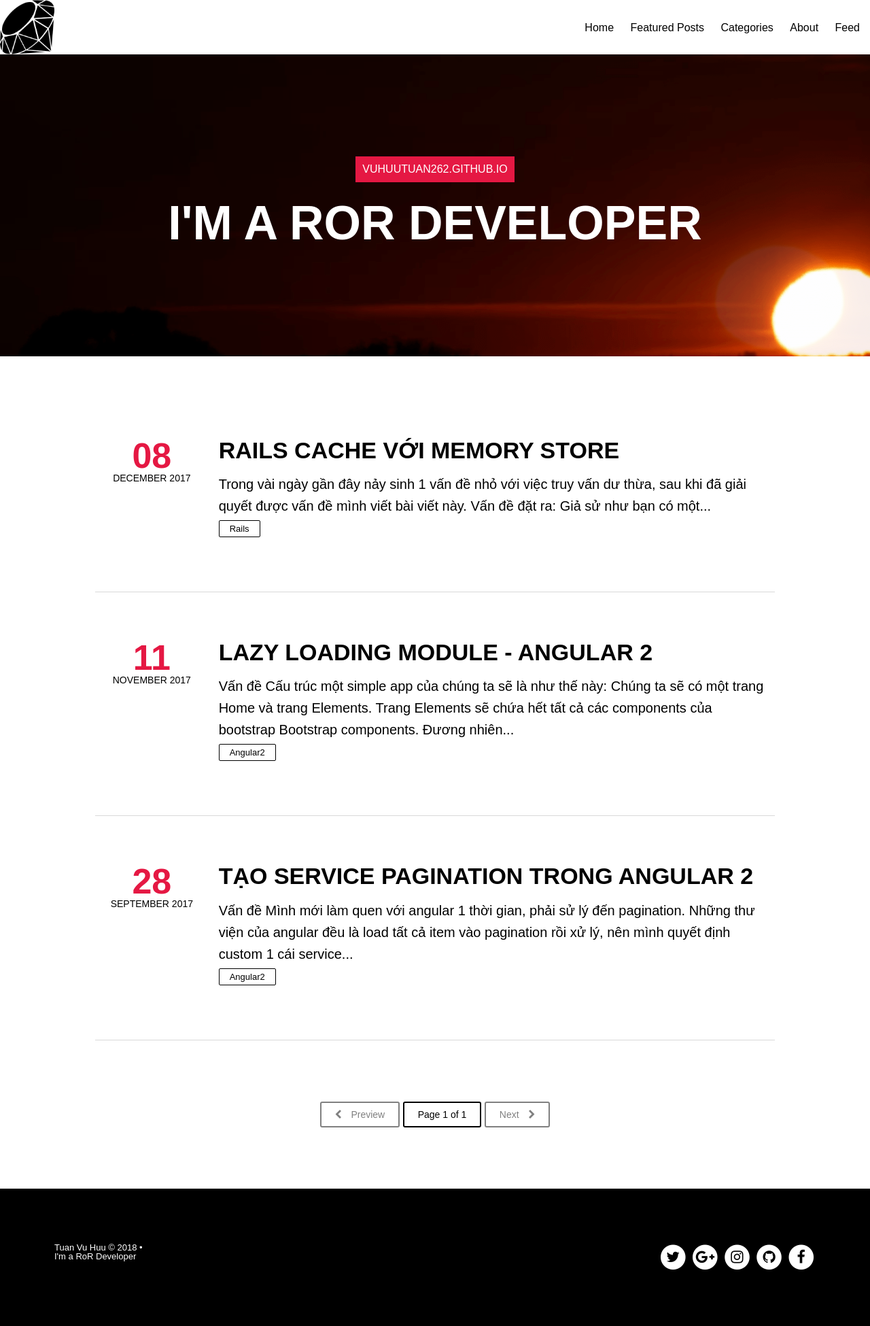
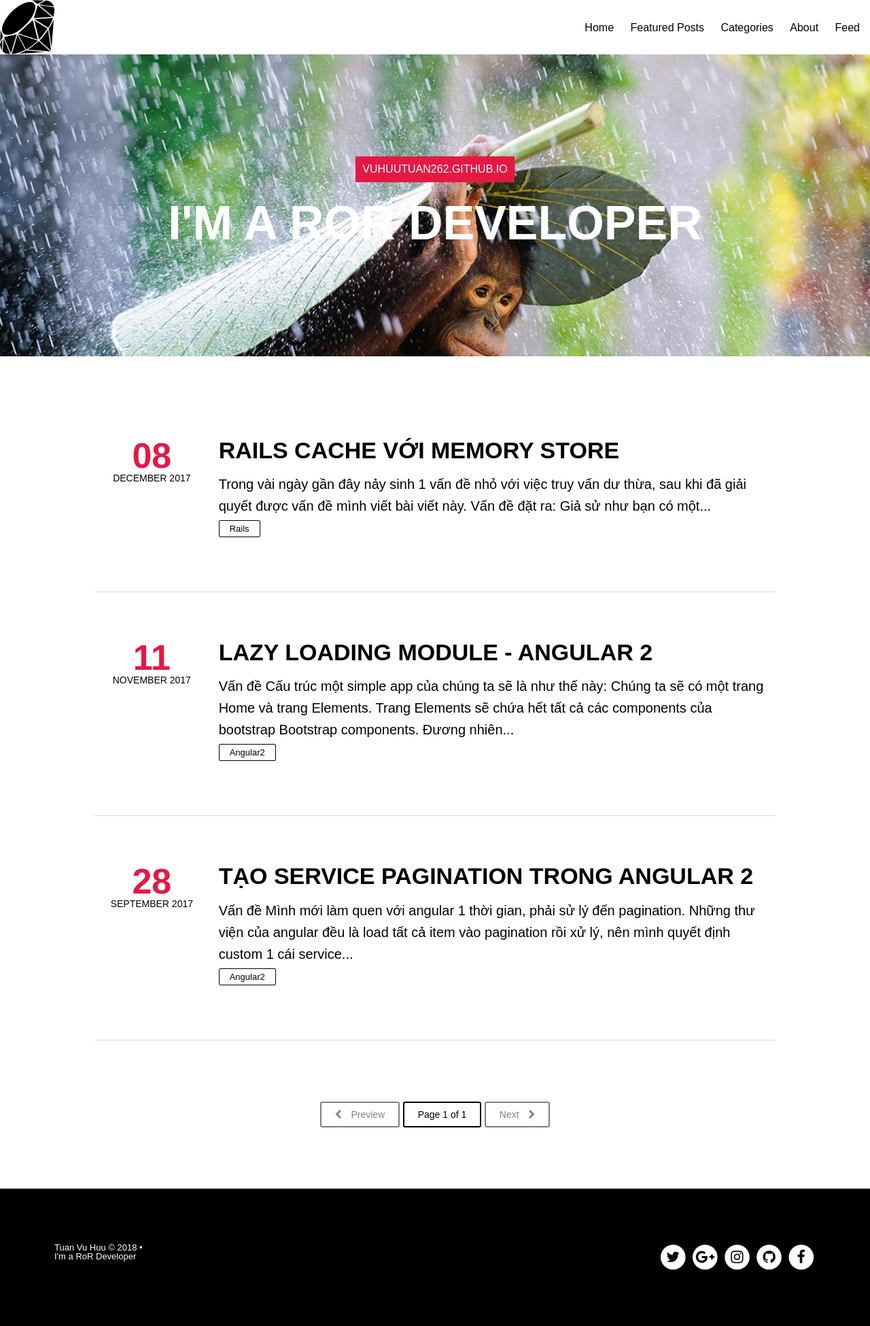
Before and after one commit to vuhuutuan262/vuhuutuan262.github.io, a Jekyll site: the page built from index.html, in a window 1280 px wide. Shown: the whole page at 68% size. Built offline with Jekyll 4.4.1, drawn with Linux system fonts in a browser that asks for light colours; nearby versions of some CDN libraries; some web fonts are replaced; the list of posts is cut into pages by our own code.

Commit message:
edit theme

```diff
--- a/assets/css/style.css
+++ b/assets/css/style.css
@@ -199,6 +199,13 @@ main, .notepad-share-icons, .notepad-disqus {
   width: 100%;
   text-align: center;
   background-size: cover;
+  background-image: url(/images/home_page/monkey-min.jpg);
+  margin-top: 0px;
+  -webkit-transition: margin 1s ease;
+  -moz-transition: margin 1s ease;
+  -o-transition: margin 1s ease;
+  -ms-transition: margin 1s ease;
+  transition: margin 1s ease;
   -webkit-animation: slide-image 20s;
   -webkit-animation-iteration-count: infinite;
   animation: slide-image 20s;
@@ -206,61 +213,11 @@ main, .notepad-share-icons, .notepad-disqus {
 }
 
 @-webkit-keyframes slide-image {
-  0% {background-image: url('/images/slide/1-min.png')}
-  4% {background-image: url('/images/slide/2-min.png')}
-  8% {background-image: url('/images/slide/3-min.png')}
-  12% {background-image: url('/images/slide/4-min.png')}
-  16% {background-image: url('/images/slide/5-min.png')}
-  20% {background-image: url('/images/slide/6-min.png')}
-  24% {background-image: url('/images/slide/7-min.png')}
-  28% {background-image: url('/images/slide/8-min.png')}
-  32% {background-image: url('/images/slide/9-min.png')}
-  36% {background-image: url('/images/slide/10-min.png')}
-  40% {background-image: url('/images/slide/11-min.png')}
-  44% {background-image: url('/images/slide/12-min.png')}
-  48% {background-image: url('/images/slide/13-min.png')}
-  52% {background-image: url('/images/slide/13-min.png')}
-  56% {background-image: url('/images/slide/12-min.png')}
-  60% {background-image: url('/images/slide/11-min.png')}
-  64% {background-image: url('/images/slide/10-min.png')}
-  68% {background-image: url('/images/slide/9-min.png')}
-  72% {background-image: url('/images/slide/8-min.png')}
-  76% {background-image: url('/images/slide/7-min.png')}
-  80% {background-image: url('/images/slide/6-min.png')}
-  84% {background-image: url('/images/slide/5-min.png')}
-  88% {background-image: url('/images/slide/4-min.png')}
-  92% {background-image: url('/images/slide/3-min.png')}
-  96% {background-image: url('/images/slide/2-min.png')}
-  100% {background-image: url('/images/slide/1-min.png')}
+  margin-top: -200px;
 }
 
 @keyframes slide-image {
-  0% {background-image: url('/images/slide/1-min.png')}
-  4% {background-image: url('/images/slide/2-min.png')}
-  8% {background-image: url('/images/slide/3-min.png')}
-  12% {background-image: url('/images/slide/4-min.png')}
-  16% {background-image: url('/images/slide/5-min.png')}
-  20% {background-image: url('/images/slide/6-min.png')}
-  24% {background-image: url('/images/slide/7-min.png')}
-  28% {background-image: url('/images/slide/8-min.png')}
-  32% {background-image: url('/images/slide/9-min.png')}
-  36% {background-image: url('/images/slide/10-min.png')}
-  40% {background-image: url('/images/slide/11-min.png')}
-  44% {background-image: url('/images/slide/12-min.png')}
-  48% {background-image: url('/images/slide/13-min.png')}
-  52% {background-image: url('/images/slide/13-min.png')}
-  56% {background-image: url('/images/slide/12-min.png')}
-  60% {background-image: url('/images/slide/11-min.png')}
-  64% {background-image: url('/images/slide/10-min.png')}
-  68% {background-image: url('/images/slide/9-min.png')}
-  72% {background-image: url('/images/slide/8-min.png')}
-  76% {background-image: url('/images/slide/7-min.png')}
-  80% {background-image: url('/images/slide/6-min.png')}
-  84% {background-image: url('/images/slide/5-min.png')}
-  88% {background-image: url('/images/slide/4-min.png')}
-  92% {background-image: url('/images/slide/3-min.png')}
-  96% {background-image: url('/images/slide/2-min.png')}
-  100% {background-image: url('/images/slide/1-min.png')}
+  margin-top: -200px;
 }
 
   .notepad-site-head .notepad-site-head-content.with-bg-cover {
```
Also changed, not shown: images/home_page/monkey-min.jpg (added), images/slide/1-min.png (deleted), images/slide/10-min.png (deleted), images/slide/11-min.png (deleted), images/slide/12-min.png (deleted), images/slide/13-min.png (deleted), images/slide/2-min.png (deleted), images/slide/3-min.png (deleted), images/slide/4-min.png (deleted), images/slide/5-min.png (deleted), images/slide/6-min.png (deleted), images/slide/7-min.png (deleted), images/slide/8-min.png (deleted), images/slide/9-min.png (deleted).
